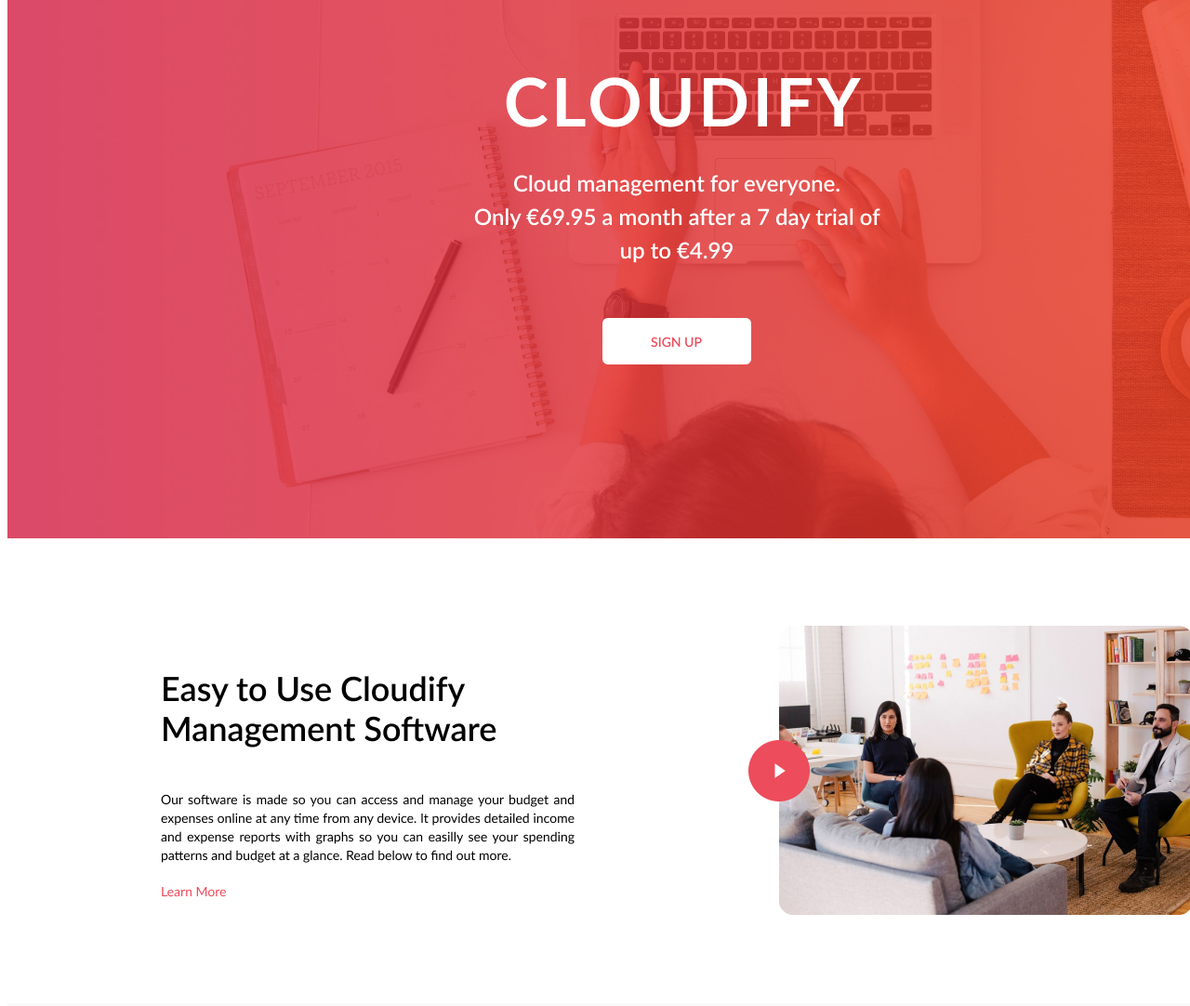
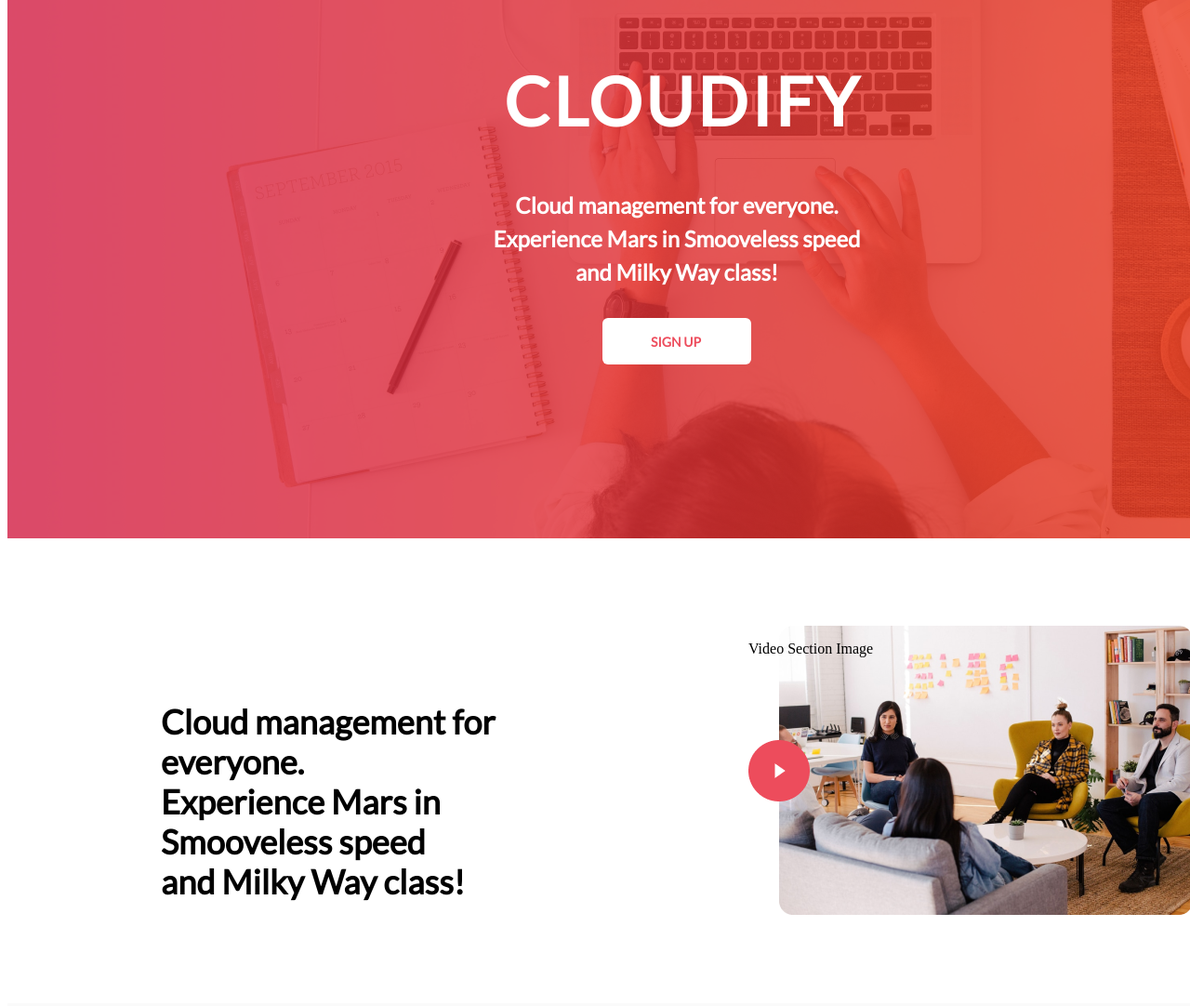
Before and after one commit to jonas128/cloudify, a plain HTML site: page index.html in a window 1280 px wide. Shown: the part 211-1293 px from the top of the page at 93% size. Drawn offline with Linux system fonts and the light colour scheme.

Commit message:
Hero and Video section
In progress

```diff
--- a/index.html
+++ b/index.html
@@ -5,18 +5,52 @@
     <meta http-equiv="X-UA-Compatible" content="IE=edge">
     <meta name="viewport" content="width=device-width, initial-scale=1.0">
 
+    <link href='http://fonts.googleapis.com/css?family=Lato' rel='stylesheet' type='text/css'>
+
     <link rel="stylesheet" href="style.css">
     <title>Cloudify</title>
 </head>
 <body>
-    <div class="hero">
+    <!-- <div class="hero">
         <img src="images/Hero Image.jpg">
+    </div> -->
+
+    <div class="container">
+        <div class="h1">
+        <p>CLOUDIFY</p>
+        </div>
+
+        <div class="title">
+        <p>Cloud management for everyone.<br>
+           Experience Mars in Smooveless speed<br> and Milky Way class!</p>
+        </div>
+
+        <div class="signUp">
+        </div>
+        <div class="button">
+            <p>SIGN UP</p>
+        </div>
     </div>
-    <div class="video">
+
+    <!-- <div class="video">
         <img src="images/Video Section.jpg">
+    </div> -->
+
+    <div class="videocontainer">
+        <!-- <img src="images/Video Section Image.png"> -->
+        <div class="videotext">
+            <p>Cloud management for everyone.<br>
+               Experience Mars in Smooveless speed<br> and Milky Way class!</p>
+        </div>
+        <div class="videoimage">
+            <p>Video Section Image</p>
+        </div>
     </div>
+
+
     <div class="overview">
         <img src="images/Overview.png">
     </div>
+
 </body>
 </html>
--- a/style.css
+++ b/style.css
@@ -5,20 +5,138 @@ body {
     background: #FFFFFF;
 }
 
-.hero {
+.container {
+
+    width: 1440px;
+    height: 782px;
+    left: 0px;
+    top: 0px;
+
+    background-image: url("images/Bg Hero.png");
+
+    justify-content: center;
+    align-items: center;
+    display: flex;
+}
+
+.h1{
+    position: absolute;
+    width: 384px;
+    height: 86px;
+    left: 534px;
+    top: 268px;
+
+    font-family: Lato;
+    font-style: normal;
+    font-weight: bold;
+    font-size: 72px;
+    line-height: 86px;
+    display: flex;
+    align-items: center;
+    letter-spacing: 0.05em;
+    text-transform: uppercase;
+
+    color: #FFFFFF;
+}
+
+.title {
+    position: absolute;
+    width: 540px;
+    height: 124px;
+    left: 450px;
+    top: 382px;
+
+    font-family: Lato;
+    font-style: normal;
+    font-weight: 600;
+    font-size: 24px;
+    line-height: 150%;
+    /* or 36px */
+
+    text-align: center;
+
+    color: #FFFFFF;
+}
+
+.signUp {
+    position: absolute;
+    width: 160px;
+    height: 50px;
+    left: 640px;
+    top: 545px;
+
+    background: #FFFFFF;
+    border-radius: 6px;
+}
+
+.button {
+    position: absolute;
+    width: 55px;
+    height: 17px;
+    left: 692px;
+    top: 562px;
+
+    font-family: Lato;
+    font-style: normal;
+    font-weight: 600;
+    font-size: 14px;
+    line-height: 17px;
+    /* identical to box height */
+
+    display: flex;
+    align-items: center;
+    text-transform: uppercase;
+
+    color: #ED4C5C;
+
+}
+
+
+/* .hero {
     position: absolute;
     width: 1440px;
     height: 782px;
     left: 0px;
     top: 0px;
-}
+} */
 
-.video {
+
+.videocontainer{
     position: absolute;
     width: 1440px;
     height: 500px;
     left: 0px;
     top: 782px;
+    /* justify-content: center;
+    align-items: center;
+    display: flex; */
+}
+
+.videotext{
+    position: absolute;
+    width: 445px;
+    height: 107px;
+    left: 165px;
+    top: 140px;
+
+    font-family: Lato;
+    font-style: normal;
+    font-weight: 600;
+    font-size: 36px;
+    line-height: 43px;
+
+    color: #000000;
+}
+
+
+.videoimage{
+    position: absolute;
+    width: 478px;
+    height: 311px;
+
+    left: 797px;
+    top: 94px;
+    background-image: url("images/Video Section Image.png");
 }
 
 .overview {
```
Also changed, not shown: images/Bg Hero.png (added), images/Video Section Image.png (added), images/Video Section.jpg (deleted), 1 other file.
